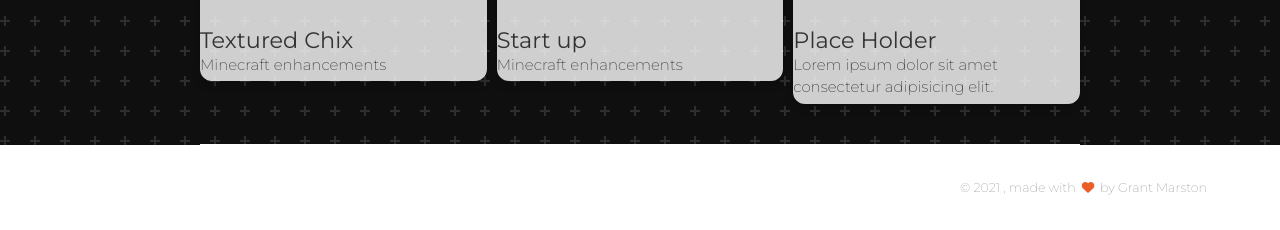
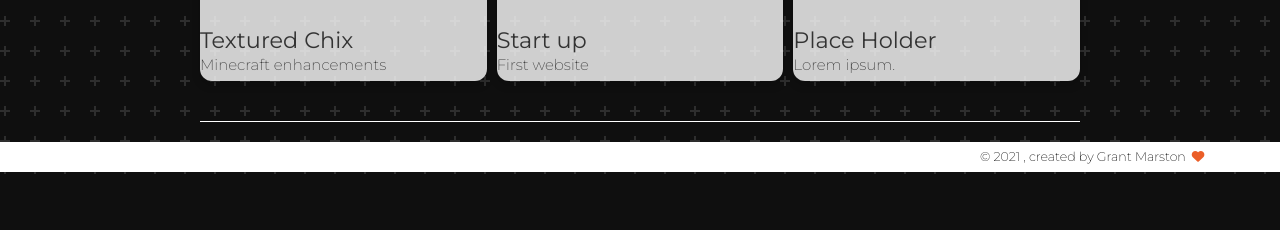
Before and after one commit to GrantMarston/LANDINGPAGEWEBSITES, a plain HTML site: page index.html in a window 1280 px wide. Shown: the part 1034-1264 px from the top of the page. After the commit the page ends 1208 px from the top, so only its background shows below. Drawn offline with Linux system fonts and the light colour scheme; some packages are replaced by stand-ins of ours.

Commit message:
Add files via upload
updates

```diff
--- a/assets/css/custom.css
+++ b/assets/css/custom.css
@@ -85,3 +85,16 @@
     grid-template-columns: 1fr;
   }
 }
+
+footer {
+  margin-top: 20px;
+  height: 30px;
+}
+.credits {
+  line-height: 0 !important;
+  padding-top: 5px;
+}
+.copyright {
+  color: black !important;
+  text-align: center;
+}
--- a/index.html
+++ b/index.html
@@ -1,5 +1,3 @@
-
-
 <!DOCTYPE html>
 <html lang="en">
   <head>
@@ -181,7 +179,7 @@
           />
           <div class="card-container1">
             <h4><b>Start up</b></h4>
-            <p>Minecraft enhancements</p>
+            <p>First website</p>
           </div>
         </div>
       </a>
@@ -195,7 +193,7 @@
           />
           <div class="card-container1">
             <h4><b>Place Holder</b></h4>
-            <p>Lorem ipsum dolor sit amet consectetur adipisicing elit.</p>
+            <p>Lorem ipsum.</p>
           </div>
         </div>
       </a>
@@ -220,12 +218,13 @@
               <script>
                 document.write(new Date().getFullYear());
               </script>
-              , made with <i class="fa fa-heart heart"></i> by Grant Marston
+              , created by Grant Marston <i class="fa fa-heart heart"></i>
             </span>
           </div>
         </div>
       </div>
     </footer>
+
     <!--   Core JS Files   -->
     <script
       src="./assets/js/core/jquery.min.js"
```
